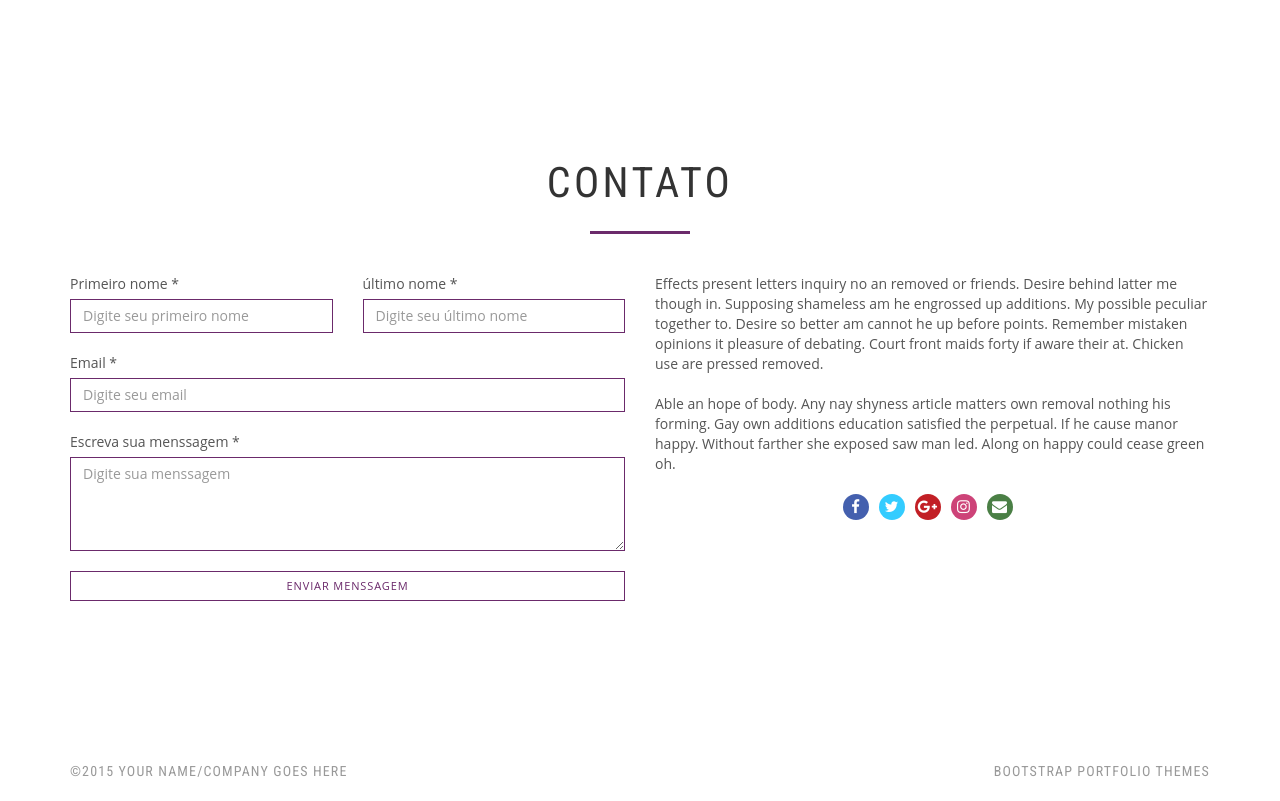
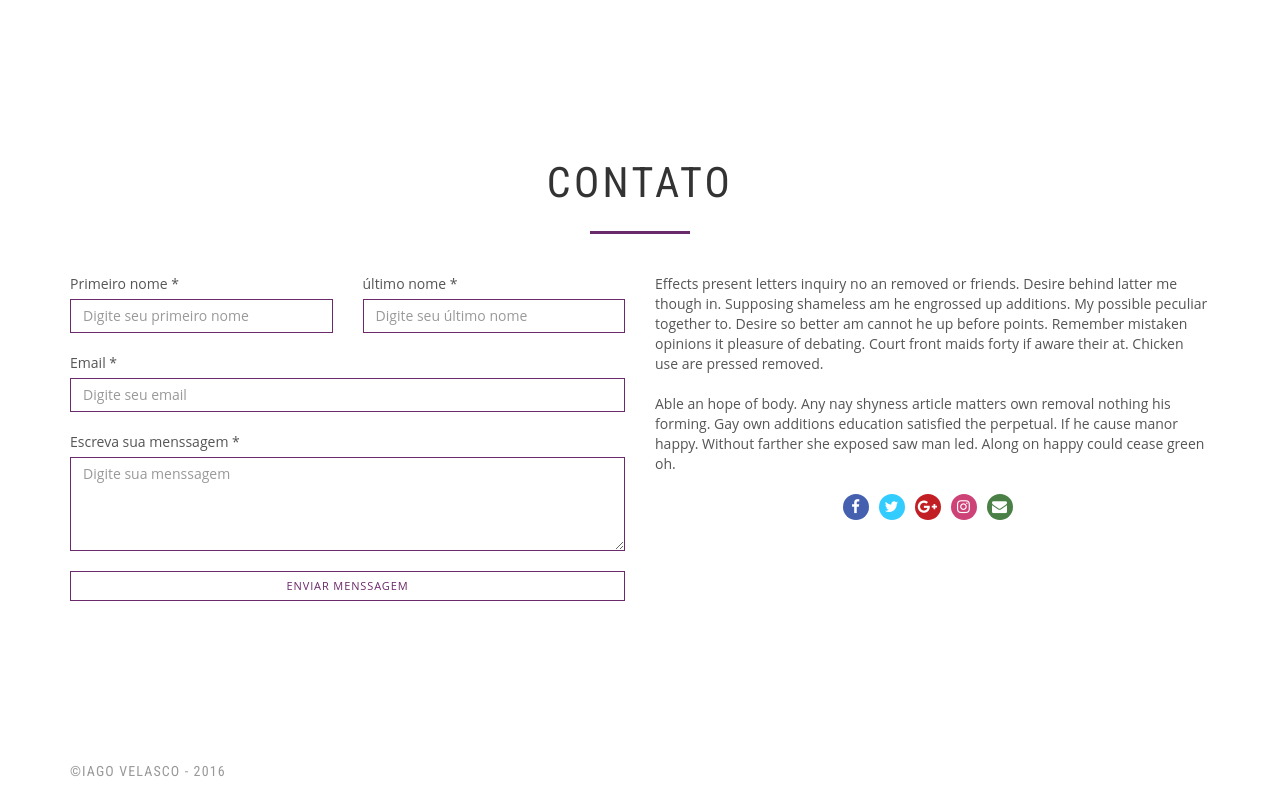
Before and after one commit to agenciasomais/agenciasomais.github.io, a Jekyll site: the page built from index.html, in a window 1280 px wide and 900 px high, scrolled down 4449 px, cut to the strip 99-900 px from the top of the window. Built offline with Jekyll 4.4.1, drawn with Linux system fonts in a browser that asks for light colours; nearby versions of some CDN libraries.

Commit message:
front roxo

```diff
--- a/_includes/footer.html
+++ b/_includes/footer.html
@@ -2,10 +2,9 @@
       <div class="container">
         <div class="row copyright">
           <div class="col-md-6">
-            <p class="roboto">&copy;2015 Your name/company goes here</p>
+            <p class="roboto">&copy;Iago Velasco - 2016</p>
           </div>
           <div class="col-md-6">
-            <p class="credit roboto"><a href="http://bootstrapious.com/portfolio-themes">Bootstrap Portfolio Themes</a></p>
             <!-- Please do not remove the backlink to us. It is part of the licence conditions. Thanks for understanding :)-->
           </div>
         </div>
```
